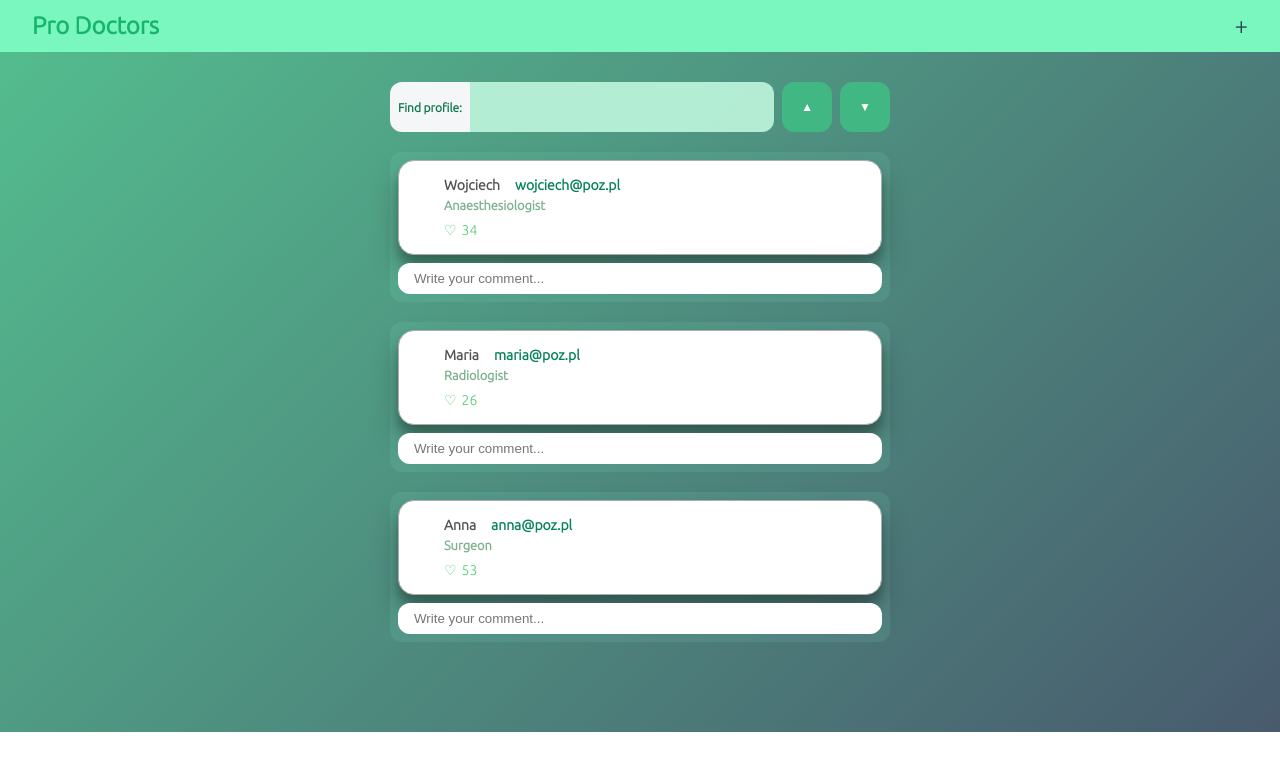
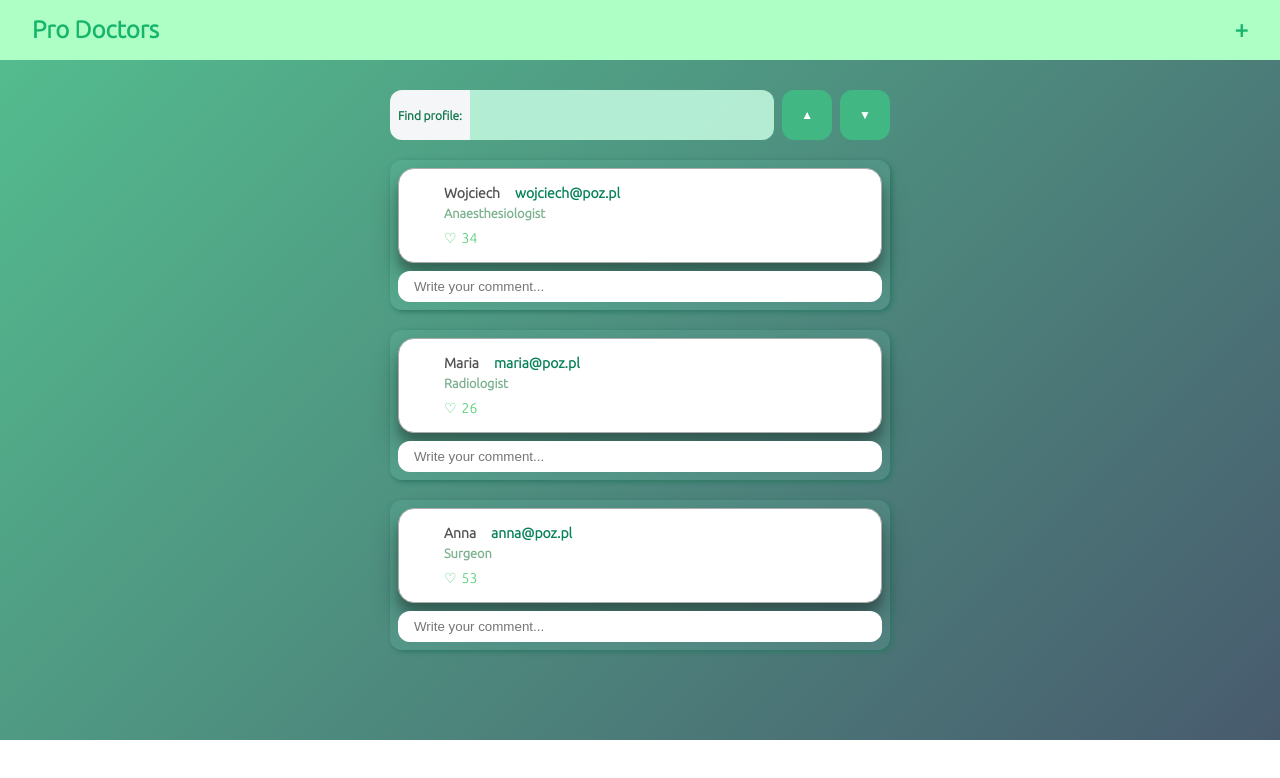
Before and after one commit to elhamhashemii/vue_test2, a Vue app: page / in a window 1280 px wide. Shown: the top 778 px of the page. Built offline with nearby package versions, Linux system fonts and the light colour scheme; some icons are missing.

Commit message:
UI improvement

```diff
--- a/src/App.vue
+++ b/src/App.vue
@@ -285,8 +285,8 @@ button {
   width: 100%;
   color: #2c3e50;
   justify-content: space-between;
-  padding: 0.75rem 2rem;
-  background-color: #79f7be;
+  padding: 1rem 2rem;
+  background-color: #aeffc6;
 }
 
 .add-new-header {
@@ -299,6 +299,8 @@ button {
 
 .add-new {
   cursor: pointer;
+  font-weight: bold;
+  color: rgb(23, 181, 107);
 }
 
 .justify-between {
--- a/src/components/AddNewProfile.vue
+++ b/src/components/AddNewProfile.vue
@@ -1,7 +1,7 @@
 <template>
   <div class="section">
     <p class="add-new-header p-md flex-row">
-      <span>add new profile</span>
+      <span class="title">add new profile</span>
       <span class="add-new" @click="$emit('closeAddNew')">x</span>
     </p>
     <div class="flex-row m-md">
--- a/src/components/ProfileCard.vue
+++ b/src/components/ProfileCard.vue
@@ -79,6 +79,7 @@ export default {
   background-color: rgba(140, 255, 226, 0.097);
   padding: 0.5rem;
   border-radius: 0.75rem;
+  box-shadow: 2px 2px 5px rgb(46, 120, 101);
 }
 
 .profile-content {
```
